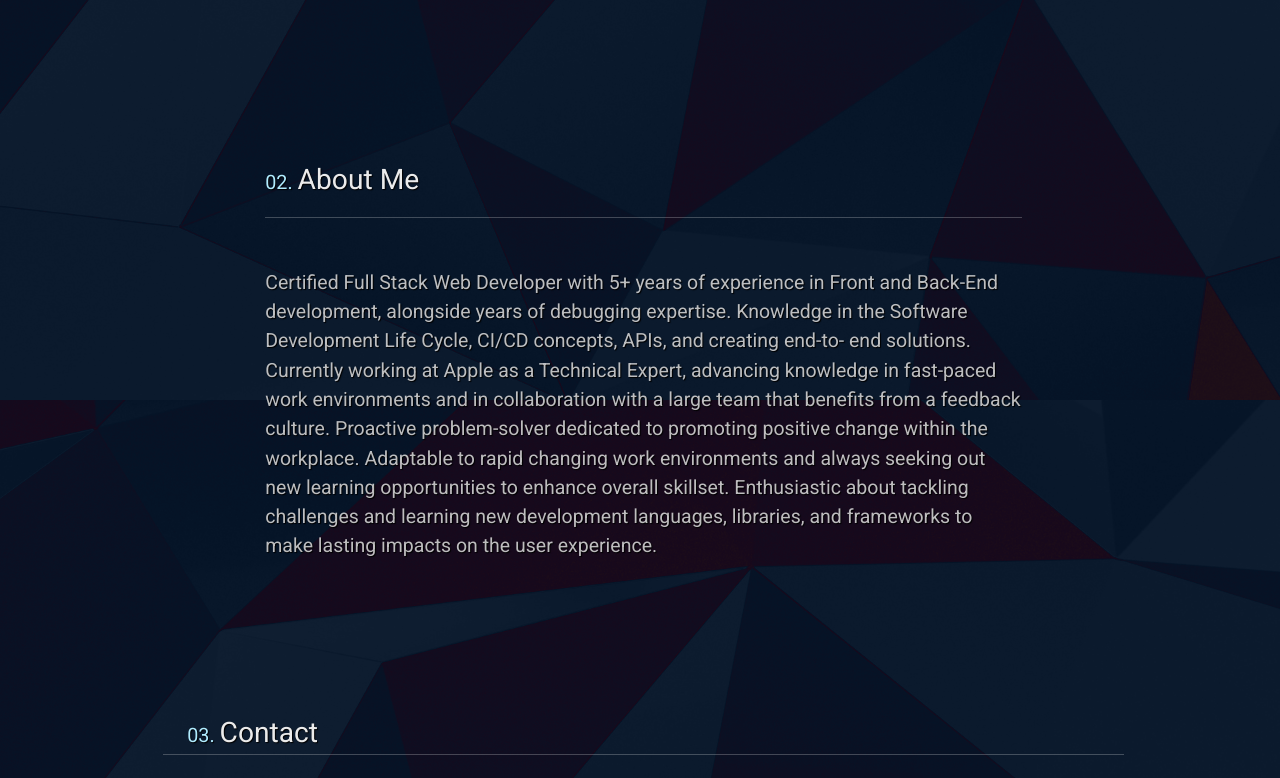
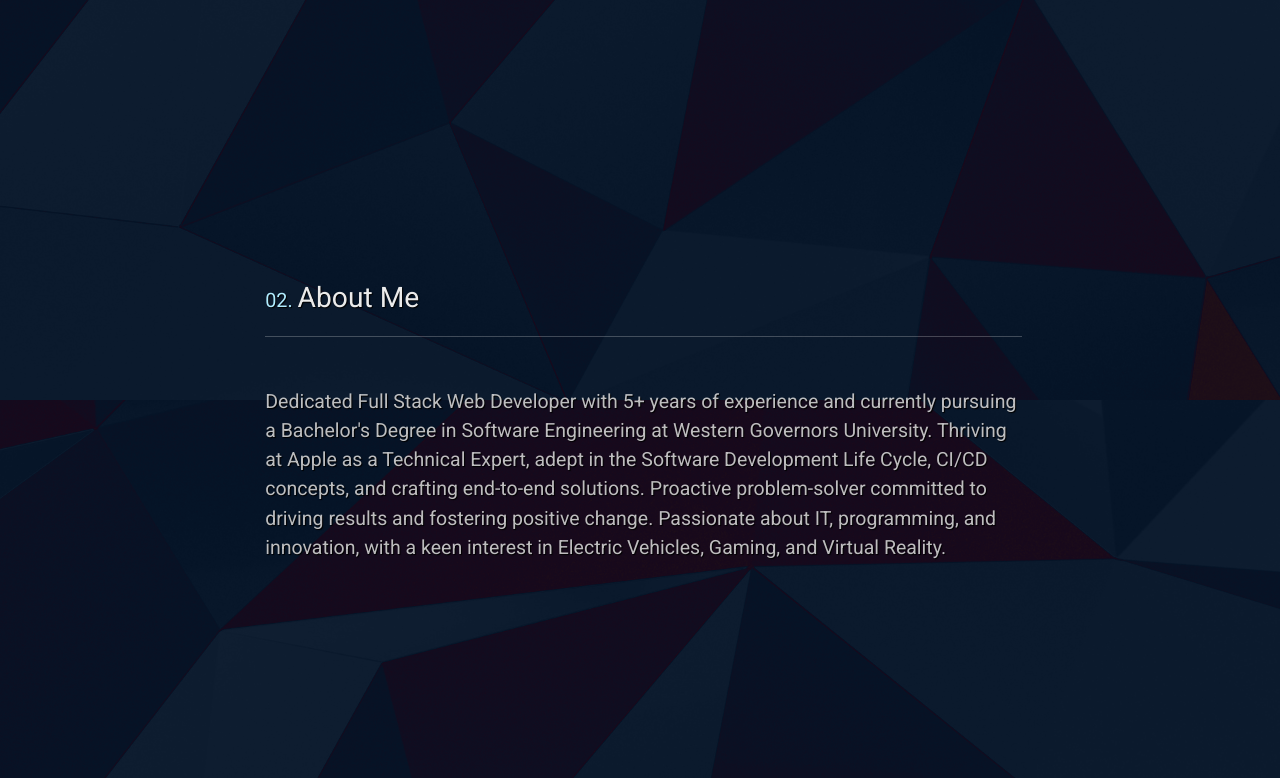
Before and after one commit to JayPTucker/React-Portfolio, a React (Create React App) app: page / in a window 1280 px wide. Shown: the part 2000-2778 px from the top of the page. Built offline with nearby package versions, Linux system fonts and the light colour scheme.

Commit message:
Adjusted some verbage

```diff
--- a/src/pages/Home.js
+++ b/src/pages/Home.js
@@ -58,9 +58,10 @@ const Home = () => {
         <Col md={12} className="FrontPageMainCol">
           <p className='title'>Hey there, my name is</p>
           <p className='name-title'>Jay Paul Tucker.</p>
+          <br></br>
           <p className='what-i-do'>I'm a Full Stack Web Developer</p>
           <p className='mini-bio bioDescColor'>
-          Certified Full Stack Web Developer with 5+ years of experience in Front and Back-End development; currently at Apple as a Technical Expert. Pursuing Bachelors in Software Engineering at Western Governors University. Expertise in Software Development Life Cycle, CI/CD, APIs, and end-to-end solutions. Proactive problem-solver driving results and positive change. Adaptable to rapid changes, committed to continuous learning, and passionate about IT, programming, innovation, Electric Vehicles, and Virtual Reality.
+            Currently working Full-Time as a Technical Expert at Apple while pursuing a Bachelors Degree in Software Engineering at Western Governors University.  Currently looking for work to further my Career in Software Engineering.
           </p>
           <br></br>
           <br></br>
@@ -162,14 +163,10 @@ const Home = () => {
           <hr className="customHr"></hr>
 
           <p className="aboutmeBio bioDescColor">
-            Certified Full Stack Web Developer with 5+ years of experience in Front and Back-End development, alongside years of
-            debugging expertise. Knowledge in the Software Development Life Cycle, CI/CD concepts, APIs, and creating end-to-
-            end solutions. Currently working at Apple as a Technical Expert, advancing knowledge in fast-paced work environments
-            and in collaboration with a large team that benefits from a feedback culture. Proactive problem-solver dedicated to
-            promoting positive change within the workplace. Adaptable to rapid changing work environments and always seeking
-            out new learning opportunities to enhance overall skillset. Enthusiastic about tackling challenges and learning new
-            development languages, libraries, and frameworks to make lasting impacts on the user experience.
-          </p>
+          Dedicated Full Stack Web Developer with 5+ years of experience and currently pursuing a Bachelor's Degree in Software Engineering
+at Western Governors University. Thriving at Apple as a Technical Expert, adept in the Software Development Life Cycle, CI/CD
+concepts, and crafting end-to-end solutions. Proactive problem-solver committed to driving results and fostering positive change.
+Passionate about IT, programming, and innovation, with a keen interest in Electric Vehicles, Gaming, and Virtual Reality.          </p>
         </Col>
       </Row>
 
--- a/src/styles/Home.css
+++ b/src/styles/Home.css
@@ -14,7 +14,7 @@ p {
   transition: all 0.2s ease-in-out !important;
   max-width: 100%;
   justify-content: center;
-  margin: 6vh 18vh calc(4vmax + 100px) calc(4vmax + 100px) !important;
+  margin: 6vh 18vh calc(11vmax + 100px) calc(4vmax + 100px) !important;
 }
 
 .GreenScreenVid {
```
